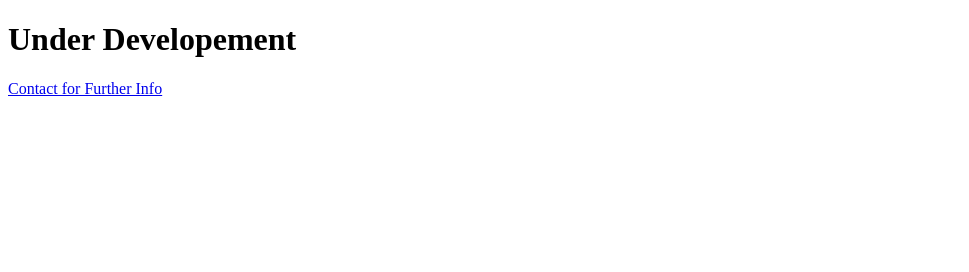
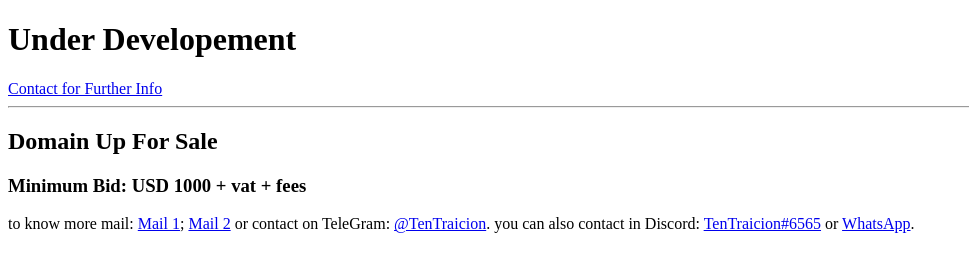
Before and after one commit to Solvinux/peer, a plain HTML site: page index.html in a window 1280 px wide. Shown: the whole page, without its empty margins (0-969 px from the left). Drawn offline with Linux system fonts and the light colour scheme.

Commit message:
Update index.html

```diff
--- a/index.html
+++ b/index.html
@@ -5,5 +5,10 @@
   <body>
     <h1> Under Developement </h1>
     <a href="https://t.me/TenTraicion"> Contact for Further Info </a>
+    <hr>
+    <h2>Domain Up For Sale</h2>
+    <h3>Minimum Bid: USD 1000 + vat + fees</h3>
+    <p> to know more mail: <a href="mailto:admin@peerconnectors.com">Mail 1</a>; <a href="mailto:tentraicion@gmail.com">Mail 2</a> or contact on TeleGram: <a href="https://t.me/TenTraicion">@TenTraicion</a>.
+      you can also contact in Discord: <a href="https://discord.com/invite/2WMJjcpzPA">TenTraicion#6565</a> or <a href="https://wa.me/+8801620224772">WhatsApp</a>.</p>
   </body>
 </html>
```
